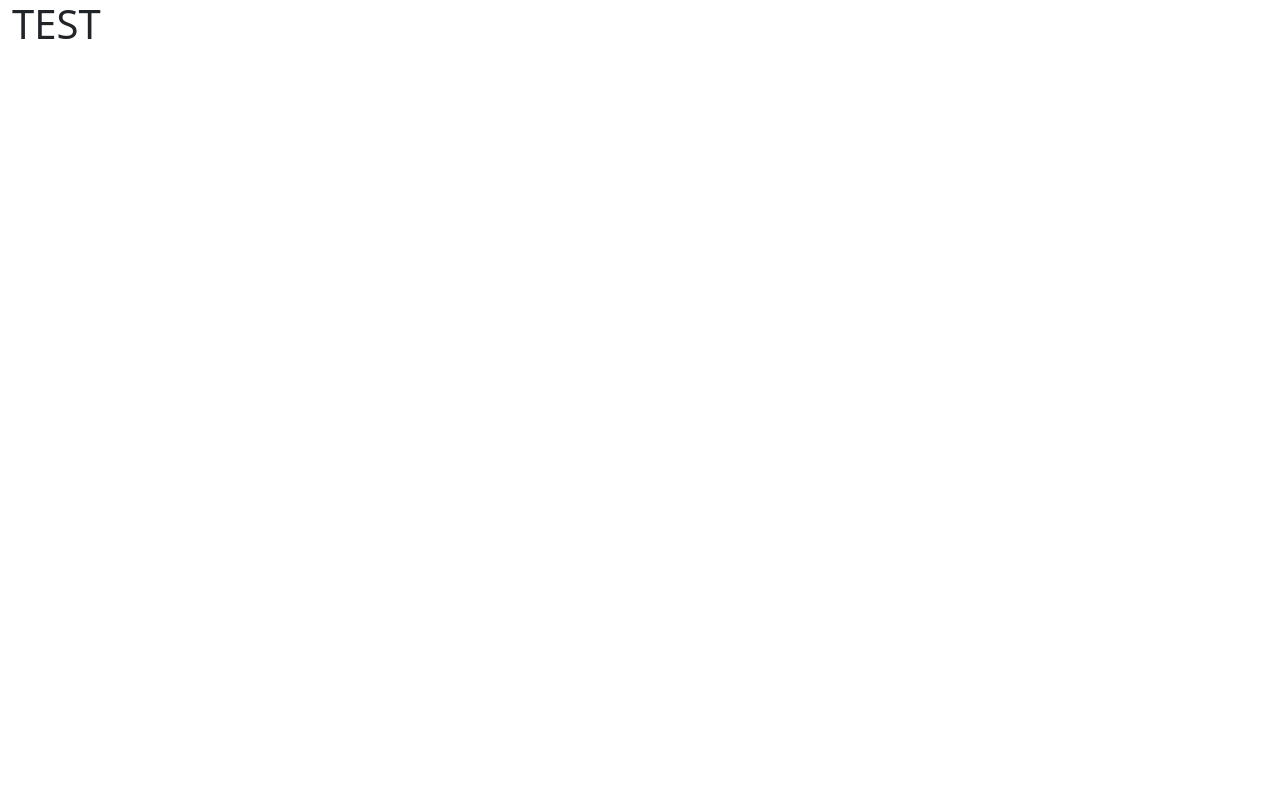
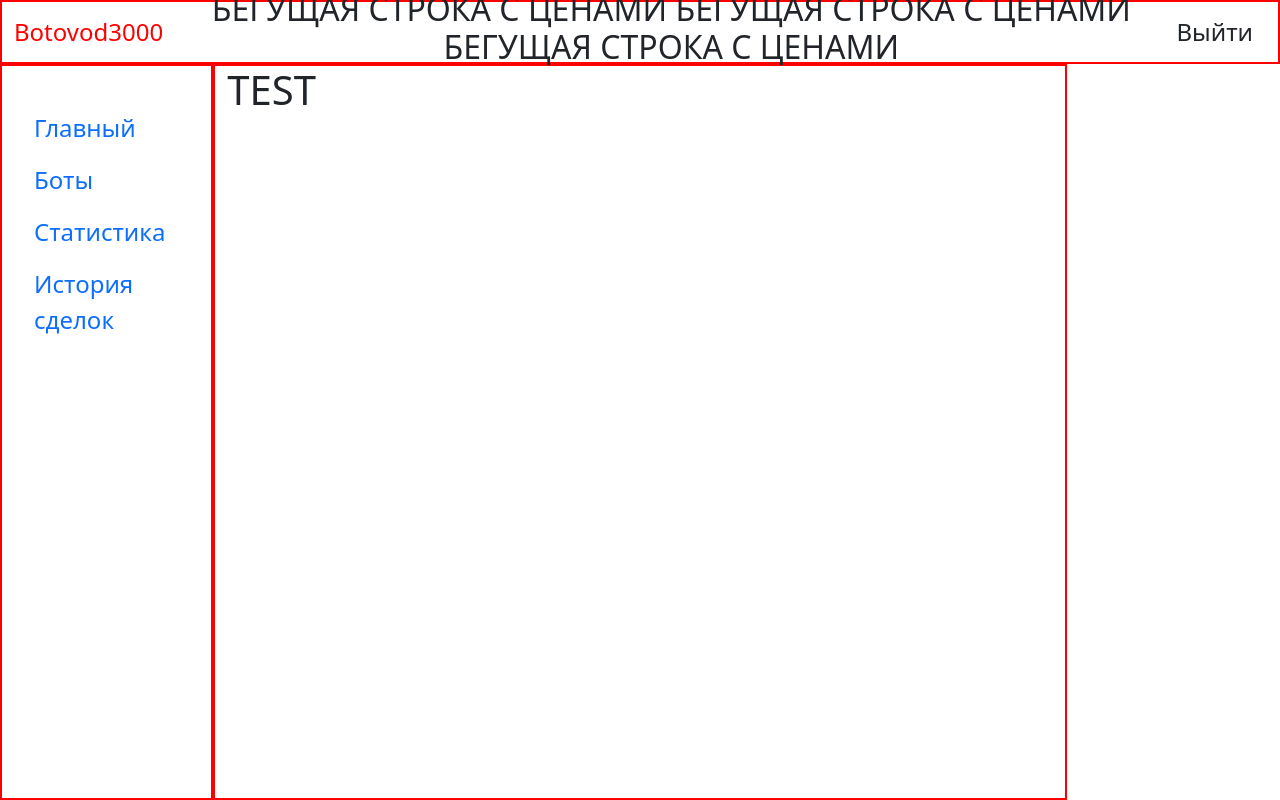
Before and after one commit to d1vinel3af/botovod3000, a Django app: page / in a window 1280 px wide. Before the commit the page is almost empty. Run offline with Django 5.2, Linux system fonts and the light colour scheme; some libraries are stand-ins or nearby versions.

Commit message:
Создал разметку, начал работать над sidebar и navbar

```diff
--- /dev/null
+++ b/botovod3000/botovod3000/static/botovod3000/css/base_style.css
@@ -0,0 +1,38 @@
+.block-navbar {
+    height: 8vh;
+    border: 2px solid red;
+}
+.navbar {
+    padding: 0;
+    margin: 0;
+    width: 100%;
+    height: 100%;
+    background-color: white;
+}
+
+.navbar-brand {
+    font-size: 1.5em;
+    color: red;
+}
+
+.btn-exit-navbar {
+    font-size: 1.5em;
+}
+
+.sidebar {
+    border: 2px solid red;
+    height: 92vh;
+    margin: 0;
+}
+
+.content {
+    border: 2px solid red;
+}
+
+.sidebar-nav-link-block {
+    margin-top: 2rem;
+}
+
+.sidebar-nav-link {
+    font-size: 1.5em;
+}
--- a/botovod3000/botovod3000/templates/base.html
+++ b/botovod3000/botovod3000/templates/base.html
@@ -7,10 +7,25 @@
     <title>Botovod3000</title>
 
     <link rel="stylesheet" href="{% static 'bootstrap/css/bootstrap.min.css' %}">
+    <link rel="stylesheet" href="{% static 'botovod3000/css/base_style.css' %}">
 </head>
 <body>
-    <div class="container-fluid">
-        {% block content %}{% endblock %}
+    <div class="container-fluid vh-100">
+        <div class="row">
+            <div class="col-lg-12 block-navbar">
+                {% include 'navbar.html' %}
+            </div>
+        </div>
+        <div class="row">
+            <div class="col-lg-2 sidebar">
+                {% include 'sidebar.html' %}
+            </div>
+            <div class="col-lg-8 content">
+                {% block content %}{% endblock %}
+            </div>
+
+        </div>
+
     </div>
     <script src="{% static 'bootstrap/js/bootstrap.min.js' %}"></script>
 </body>
--- a/botovod3000/botovod3000/templates/navbar.html
+++ b/botovod3000/botovod3000/templates/navbar.html
@@ -0,0 +1,18 @@
+<nav class="navbar navbar-expand-lg ">
+    <a class="navbar-brand" href="#">Botovod3000</a>
+    <button class="navbar-toggler" type="button" data-bs-toggle="collapse" data-bs-target="#navbarSupportedContent"
+        aria-controls="navbarSupportedContent" aria-expanded="false" aria-label="Toggle navigation">
+        <span class="navbar-toggler-icon"></span>
+    </button>
+    <div class="collapse navbar-collapse justify-content-center" id="navbarSupportedContent">
+        <h2 class="mx-auto text-center">
+            БЕГУЩАЯ СТРОКА С ЦЕНАМИ
+            БЕГУЩАЯ СТРОКА С ЦЕНАМИ
+            БЕГУЩАЯ СТРОКА С ЦЕНАМИ
+        </h2>
+    </div>
+
+    <div class="d-flex ms-auto">
+        <a href="#" class="btn btn-exit-navbar">Выйти</a>
+    </div>
+</nav>
--- a/botovod3000/botovod3000/templates/sidebar.html
+++ b/botovod3000/botovod3000/templates/sidebar.html
@@ -0,0 +1,16 @@
+<div class="d-flex flex-column flex-shrink-0 p-1 sidebar-nav-link-block">
+    <ul class="nav nav-pills flex-column mb-auto">
+        <li class="nav-item">
+            <a href="#" class="nav-link sidebar-nav-link">Главный</a>
+        </li>
+        <li>
+            <a href="#" class="nav-link sidebar-nav-link">Боты</a>
+        </li>
+        <li>
+            <a href="#" class="nav-link sidebar-nav-link">Статистика</a>
+        </li>
+        <li>
+            <a href="#" class="nav-link sidebar-nav-link">История сделок</a>
+        </li>
+    </ul>
+</div>
```
Also changed, not shown: botovod3000/botovod3000/static/botovod3000/js/base_script.js (added).
